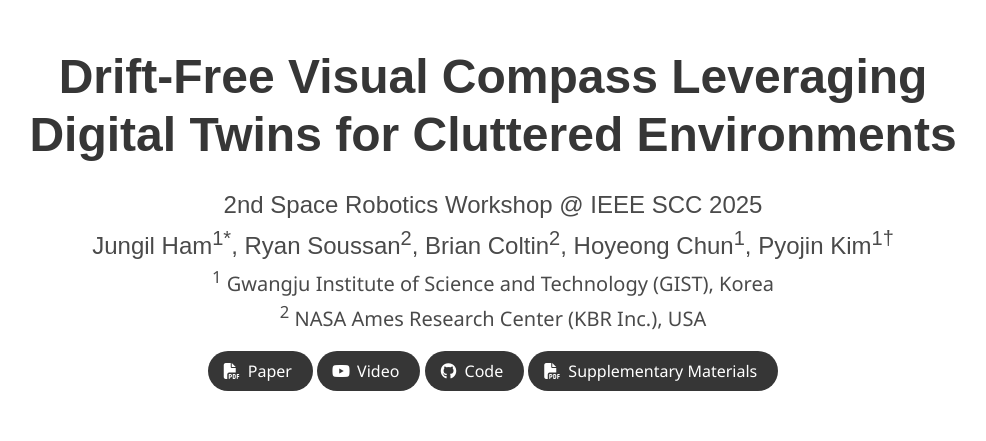
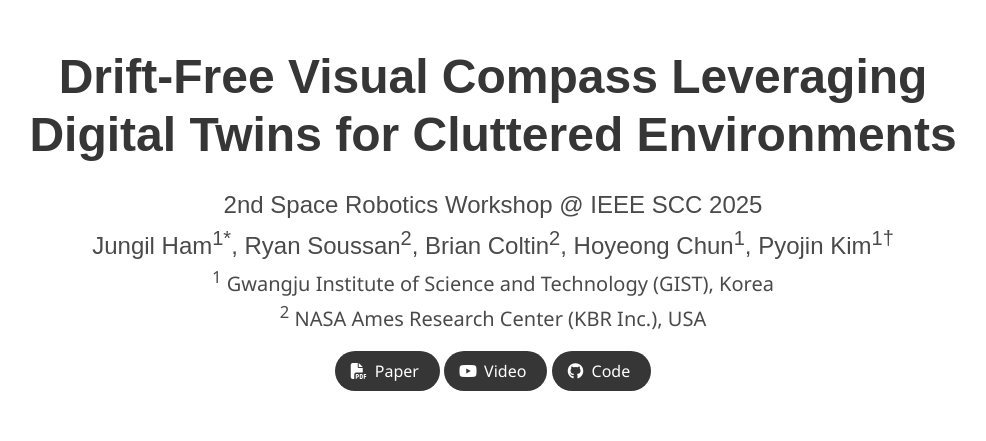
Before and after one commit to DTOR-VisualCompass/DTOR-VisualCompass.github.io, a plain HTML site: page index.html in a window 1280 px wide. Shown: the top 441 px of the page, without its empty margins (147-1133 px from the left). Drawn offline with nearby package versions, Linux system fonts and the light colour scheme; grey boxes are pictures that could not be loaded; some icons are missing; a web font is replaced by a local one.

Commit message:
Update index.html

```diff
--- a/index.html
+++ b/index.html
@@ -122,16 +122,6 @@
                   <span>Code </span>
                 </a>
               </span>
-              <!-- PDF Link. -->
-              <span class="link-block">
-                <a href="./static/supple.pdf"
-                   class="external-link button is-normal is-rounded is-dark">
-                  <span class="icon">
-                      <i class="fas fa-file-pdf"></i>
-                  </span>
-                  <span>Supplementary Materials</span>
-                </a>
-              </span>
             </div>
           </div>
         </div>
```
